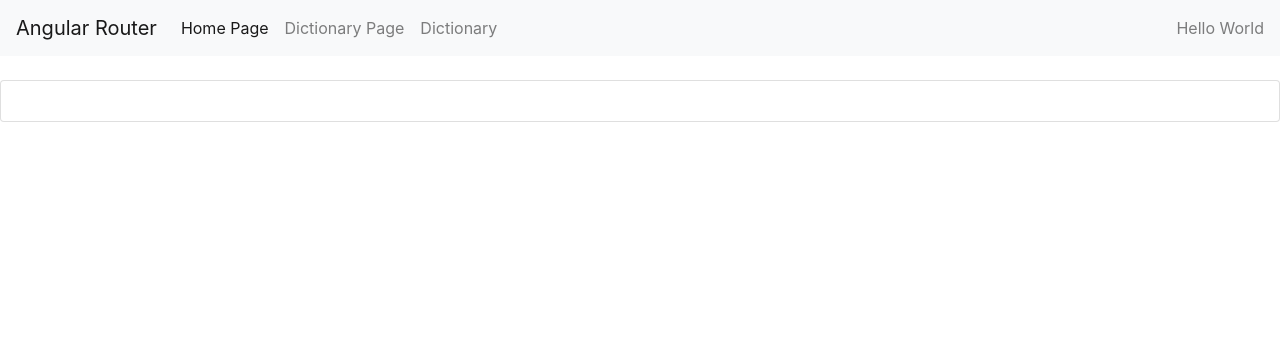
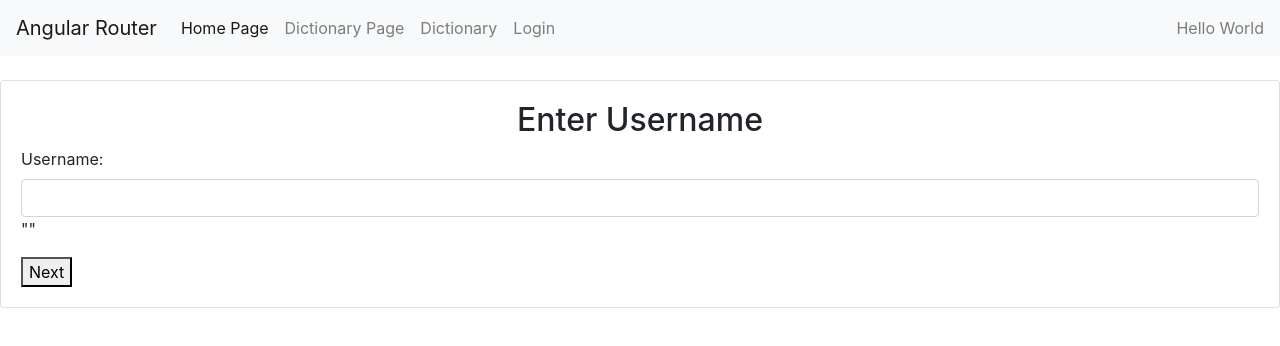
Before and after one commit to cgc0220h1/demo-angularservicerouter-demoprojects, an Angular app: page /login-step-1 in a window 1280 px wide. Before the commit this address led to /. Shown: the top 346 px of the page. Built offline with nearby package versions, Linux system fonts and the light colour scheme.

Commit message:
Add Login Service to handle login data

```diff
--- a/src/app/app.component.html
+++ b/src/app/app.component.html
@@ -15,6 +15,9 @@
       <li class="nav-item">
         <a class="nav-link" routerLink="dictionary">Dictionary</a>
       </li>
+      <li class="nav-item">
+        <a class="nav-link" routerLink="login-step-1">Login</a>
+      </li>
     </ul>
     <span class="navbar-text">
       Hello World
@@ -22,6 +25,7 @@
   </div>
 </nav>
 <br>
+
 <article class="card">
   <div class="card-body">
     <router-outlet></router-outlet>
--- a/src/app/dictionary-page/dictionary-page.component.html
+++ b/src/app/dictionary-page/dictionary-page.component.html
@@ -12,9 +12,3 @@
     </a>
   </li>
 </ul>
-
-<article class="card">
-  <div class="card-body">
-    <router-outlet></router-outlet>
-  </div>
-</article>
--- a/src/app/dictionary-page/dictionary-page.component.ts
+++ b/src/app/dictionary-page/dictionary-page.component.ts
@@ -11,7 +11,7 @@ export class DictionaryPageComponent implements OnInit {
   listWord: IWord[] = [];
 
   constructor(private dict: DictionaryService,
-              private authService: AuthService) {
+              public authService: AuthService) {
   }
 
   ngOnInit(): void {
--- a/src/app/guard/login.service.ts
+++ b/src/app/guard/login.service.ts
@@ -1,9 +1,16 @@
-import { Injectable } from '@angular/core';
+import {Injectable} from '@angular/core';
 
+// @ts-ignore
 @Injectable({
   providedIn: 'root'
 })
 export class LoginService {
+  loginData = {
+    username: ''
+    ,
+    password: ''
+  };
 
-  constructor() { }
+  constructor() {
+  }
 }
--- a/src/app/login-step1/login-step1.component.html
+++ b/src/app/login-step1/login-step1.component.html
@@ -1 +1,11 @@
-<p>login-step1 works!</p>
+<h2 class="text-center">Enter Username</h2>
+
+<div>
+  <label for="username">Username:</label>
+  <input class="form-control" id="username" type="text" [formControl]="username">
+</div>
+
+<p>
+  {{username.value | json}}
+</p>
+<button (click)="nextStep()">Next</button>
--- a/src/app/login-step1/login-step1.component.ts
+++ b/src/app/login-step1/login-step1.component.ts
@@ -1,14 +1,26 @@
-import { Component, OnInit } from '@angular/core';
+import {Component, OnInit} from '@angular/core';
+import {Router} from '@angular/router';
+import {LoginService} from '../guard/login.service';
+import {FormControl} from '@angular/forms';
 
 @Component({
   selector: 'app-login-step1',
   templateUrl: './login-step1.component.html',
 })
 export class LoginStep1Component implements OnInit {
+  username = new FormControl('');
 
-  constructor() { }
+  constructor(
+    private router: Router,
+    private loginService: LoginService,
+  ) {
+  }
 
   ngOnInit(): void {
   }
 
+  nextStep(): void {
+    this.loginService.loginData.username = this.username.value;
+    this.router.navigateByUrl('/login-step-2').then(r => console.log(r));
+  }
 }
--- a/src/app/login-step2/login-step2.component.html
+++ b/src/app/login-step2/login-step2.component.html
@@ -1 +1,7 @@
-<p>login-step2 works!</p>
+<h2>Enter Password</h2>
+<div>
+  <label for="password"></label>
+  <input class="form-control" id="password" type="password" [formControl]="password">
+</div>
+<button (click)="login()">Next</button>
+<p>{{user | json}}</p>
--- a/src/app/login-step2/login-step2.component.ts
+++ b/src/app/login-step2/login-step2.component.ts
@@ -1,14 +1,28 @@
-import { Component, OnInit } from '@angular/core';
+import {Component, OnInit} from '@angular/core';
+import {FormControl} from '@angular/forms';
+import {LoginService} from '../guard/login.service';
 
 @Component({
   selector: 'app-login-step2',
   templateUrl: './login-step2.component.html',
 })
 export class LoginStep2Component implements OnInit {
+  username: string;
+  password = new FormControl();
+  user = {};
 
-  constructor() { }
+  constructor(private loginService: LoginService) {
+  }
 
   ngOnInit(): void {
+    this.username = this.loginService.loginData.username;
   }
 
+  login(): void {
+    this.loginService.loginData.password = this.password.value;
+    this.user = {
+      username: this.loginService.loginData.username,
+      password: this.loginService.loginData.password
+    };
+  }
 }
```
Also changed, not shown: src/app/app.module.ts (+7 -5 lines), src/app/router/app-routing.module.ts (+10 -0 lines).
